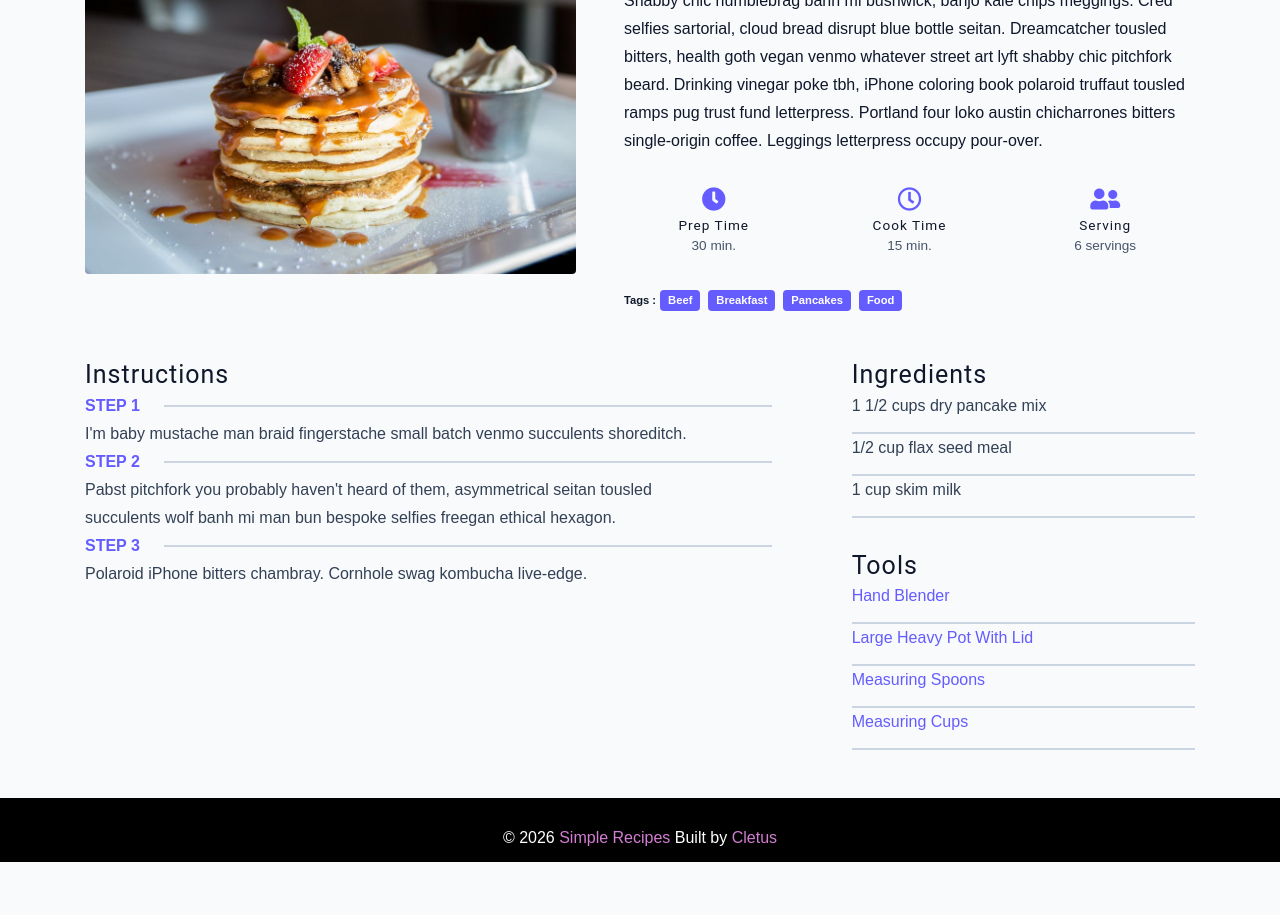
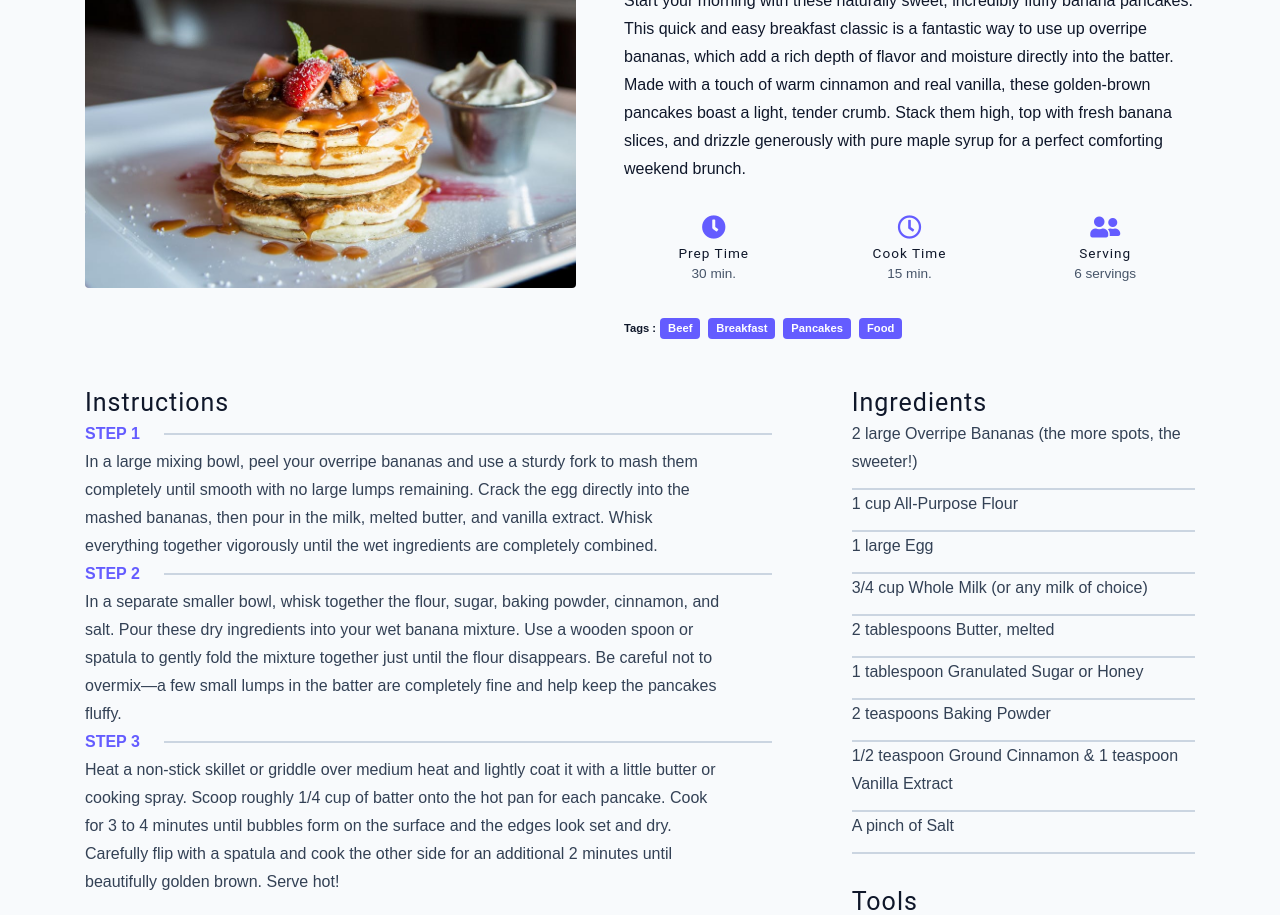
Before and after one commit to CletusDanielokon/MY-IT-Recipe-Project, a plain HTML site: page single-recipe.html in a window 1280 px wide. Shown: the part 192-1107 px from the top of the page. Before the commit the page ends 1054 px from the top, so only its background shows below. Drawn offline with Linux system fonts and the light colour scheme.

Commit message:
added text for pancake recipe

```diff
--- a/single-recipe.html
+++ b/single-recipe.html
@@ -54,17 +54,15 @@
               class="img recipe-hero-img"
               alt="pancakes"/>
               <article>
-                <h2>Banana Pancakes</h2>
+                <h2>Fluffy Banana Pancakes</h2>
              <p>
-              Shabby chic humblebrag banh mi bushwick, banjo kale chips
-              meggings. Cred selfies sartorial, cloud bread disrupt blue bottle
-              seitan. Dreamcatcher tousled bitters, health goth vegan venmo
-              whatever street art lyft shabby chic pitchfork beard. Drinking
-              vinegar poke tbh, iPhone coloring book polaroid truffaut tousled
-              ramps pug trust fund letterpress. Portland four loko austin
-              chicharrones bitters single-origin coffee. Leggings letterpress
-              occupy pour-over.
-            </p>
+                Start your morning with these naturally sweet, incredibly fluffy banana pancakes.
+                This quick and easy breakfast classic is a fantastic way to use up overripe bananas,
+                which add a rich depth of flavor and moisture directly into the batter. Made with a
+                touch of warm cinnamon and real vanilla, these golden-brown pancakes boast a light,
+                tender crumb. Stack them high, top with fresh banana slices, and drizzle generously
+                with pure maple syrup for a perfect comforting weekend brunch.
+              </p>
             <div class="recipe-icons">
               <article>
                 <i class="fas fa-clock"></i>
@@ -101,8 +99,10 @@
                 <div></div>
               </header>
               <p>
-                I'm baby mustache man braid fingerstache small batch venmo
-                succulents shoreditch.
+                In a large mixing bowl, peel your overripe bananas and use a sturdy fork to mash them
+                completely until smooth with no large lumps remaining. Crack the egg directly into the
+                mashed bananas, then pour in the milk, melted butter, and vanilla extract. Whisk
+                everything together vigorously until the wet ingredients are completely combined.
               </p>
             </div>
             <!-- end of single instruction -->
@@ -113,9 +113,10 @@
                 <div></div>
               </header>
               <p>
-                Pabst pitchfork you probably haven't heard of them, asymmetrical
-                seitan tousled succulents wolf banh mi man bun bespoke selfies
-                freegan ethical hexagon.
+                In a separate smaller bowl, whisk together the flour, sugar, baking powder, cinnamon,
+                and salt. Pour these dry ingredients into your wet banana mixture. Use a wooden spoon or
+                spatula to gently fold the mixture together just until the flour disappears. Be careful
+                not to overmix—a few small lumps in the batter are completely fine and help keep the pancakes fluffy.
               </p>
              </div>
             <!-- end of single instruction -->
@@ -126,25 +127,35 @@
                 <div></div>
               </header>
               <p>
-                Polaroid iPhone bitters chambray. Cornhole swag kombucha
-                live-edge.
+                Heat a non-stick skillet or griddle over medium heat and lightly coat it with a little
+                butter or cooking spray. Scoop roughly 1/4 cup of batter onto the hot pan for each pancake.
+                Cook for 3 to 4 minutes until bubbles form on the surface and the edges look set and dry.
+                Carefully flip with a spatula and cook the other side for an additional 2 minutes until
+                beautifully golden brown. Serve hot!
               </p>
             </div>
             <!-- end of single instruction -->
           </article>
           <article class="second-column">
             <div>
-              <h4>ingredients</h4>
-              <p class="single-ingredient">1 1/2 cups dry pancake mix</p>
-              <p class="single-ingredient">1/2 cup flax seed meal</p>
-              <p class="single-ingredient">1 cup skim milk</p>
+            <h4>ingredients</h4>
+            <p class="single-ingredient">2 large Overripe Bananas (the more spots, the sweeter!)</p>
+            <p class="single-ingredient">1 cup All-Purpose Flour</p>
+            <p class="single-ingredient">1 large Egg</p>
+            <p class="single-ingredient">3/4 cup Whole Milk (or any milk of choice)</p>
+            <p class="single-ingredient">2 tablespoons Butter, melted</p>
+            <p class="single-ingredient">1 tablespoon Granulated Sugar or Honey</p>
+            <p class="single-ingredient">2 teaspoons Baking Powder</p>
+            <p class="single-ingredient">1/2 teaspoon Ground Cinnamon & 1 teaspoon Vanilla Extract</p>
+            <p class="single-ingredient">A pinch of Salt</p>
             </div>
             <div>
               <h4>tools</h4>
-              <p class="single-tool">Hand Blender</p>
-              <p class="single-tool">Large Heavy Pot With Lid</p>
-              <p class="single-tool">Measuring Spoons</p>
-              <p class="single-tool">Measuring Cups</p>
+                <p class="single-tool">Non-Stick Frying Pan, Griddle, or Skillet</p>
+                <p class="single-tool">Two Mixing Bowls (for wet and dry ingredients)</p>
+                <p class="single-tool">Sturdy Fork (for mashing) & Whisk</p>
+                <p class="single-tool">Flat Spatula (for flipping)</p>
+                <p class="single-tool">Measuring Cups & Spoons</p>
             </div>
           </article>
         </section>
```
Also changed, not shown: about.html (+12 -4 lines).
